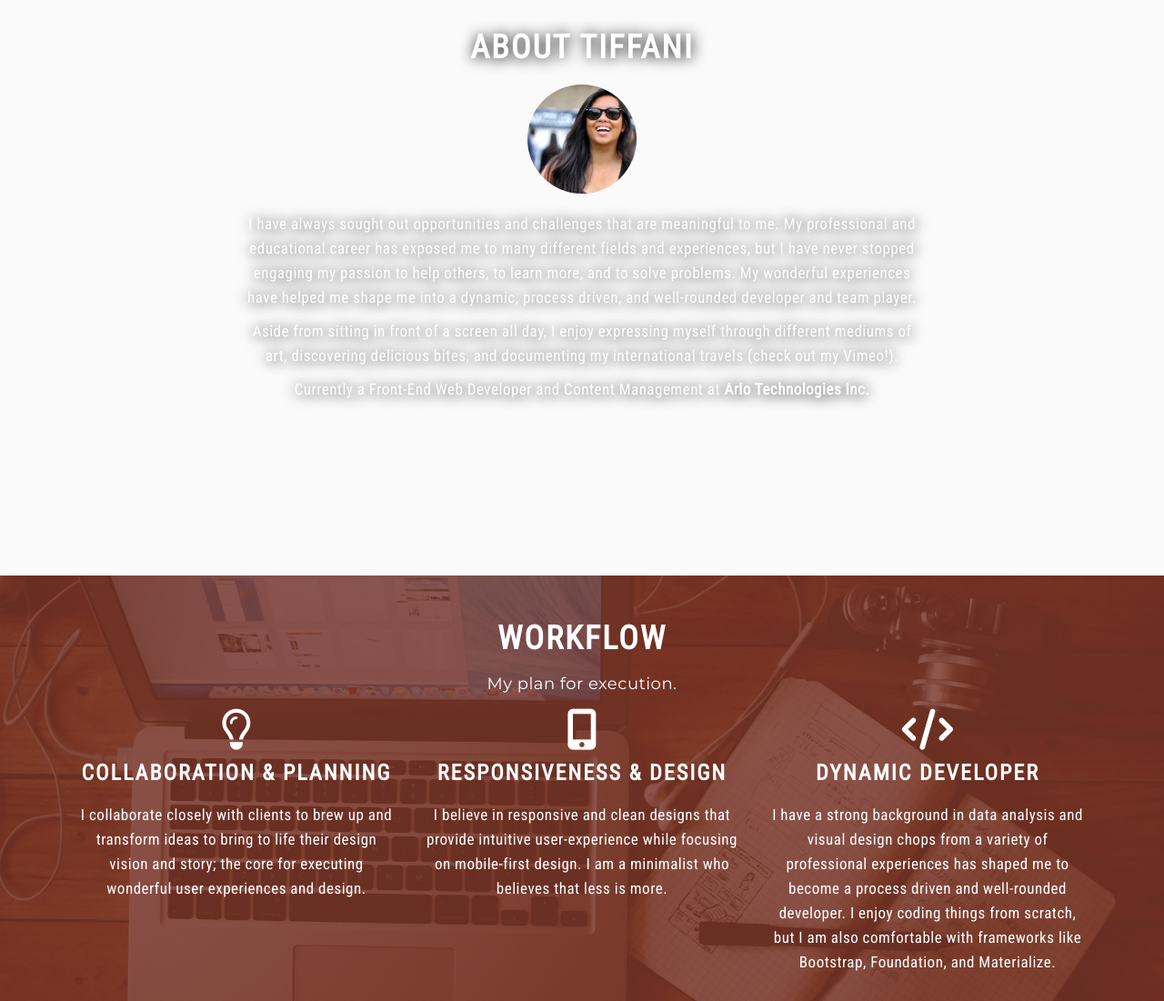
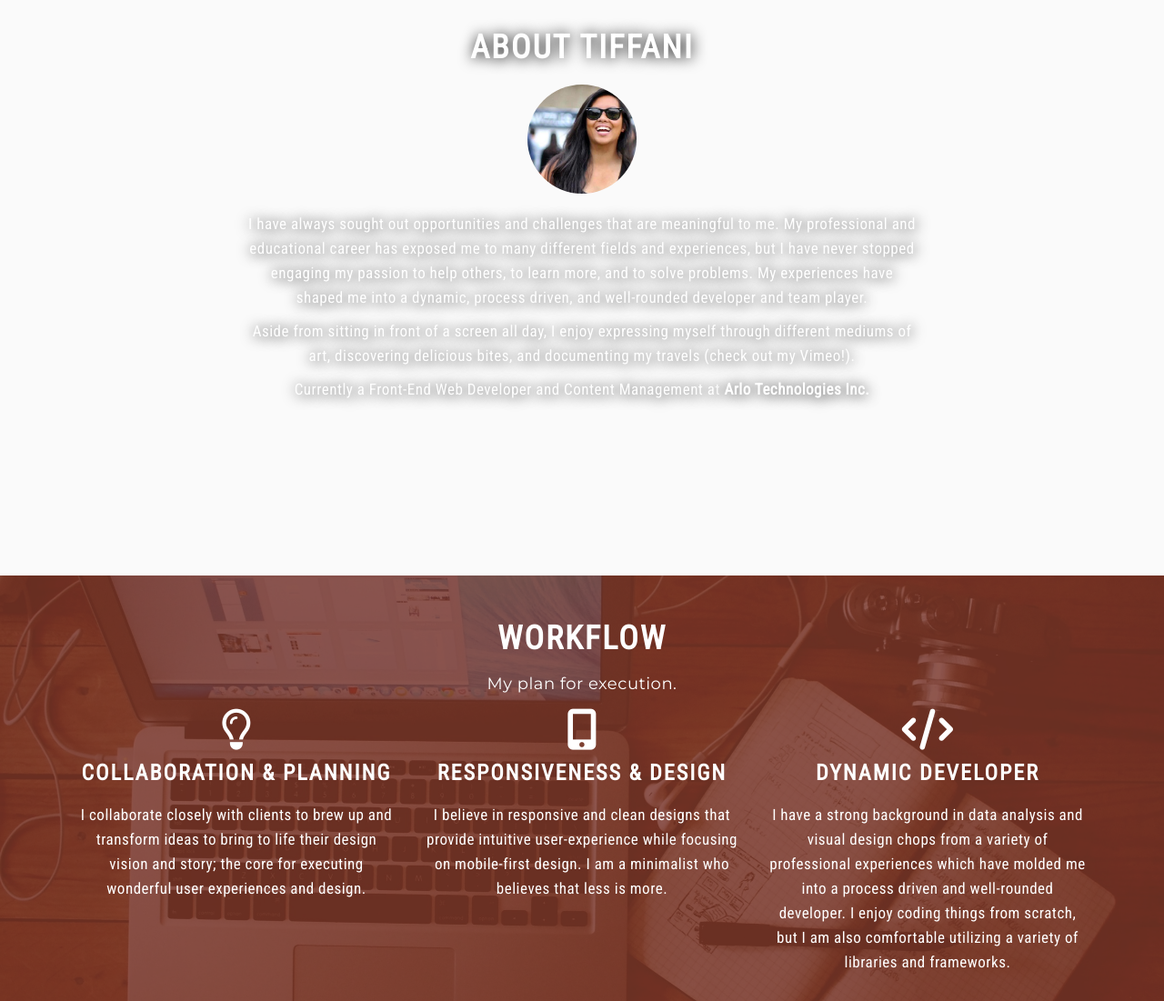
Before and after one commit to tbduong/Portfolio-Tiff-Duong, a website: page index.html in a window 1280 px wide. Shown: the part 867-1968 px from the top of the page at 91% size. Drawn offline with nearby package versions, Linux system fonts and the light colour scheme.

Commit message:
edit copies

```diff
--- a/index.html
+++ b/index.html
@@ -89,9 +89,9 @@
           <img src="./images/thumbnail.jpeg" alt="">
         </div>
         <div class="col-md-12 text-center">
-          <p>I have always sought out opportunities and challenges that are meaningful to me. My professional and educational career has exposed me to many different fields and experiences, but I have never stopped engaging my passion to help others, to learn more, and to solve problems. My wonderful experiences have helped me shape me into a dynamic, process driven, and well-rounded developer and team player.</p>
+          <p>I have always sought out opportunities and challenges that are meaningful to me. My professional and educational career has exposed me to many different fields and experiences, but I have never stopped engaging my passion to help others, to learn more, and to solve problems. My experiences have shaped me into a dynamic, process driven, and well-rounded developer and team player.</p>
 
-          <p>Aside from sitting in front of a screen all day, I enjoy expressing myself through different mediums of art, discovering delicious bites, and documenting my international travels (check out my Vimeo!).
+          <p>Aside from sitting in front of a screen all day, I enjoy expressing myself through different mediums of art, discovering delicious bites, and documenting my travels (check out my Vimeo!).
           <p>Currently a Front-End Web Developer and Content Management at <strong>Arlo Technologies Inc.</strong> </p>
         </div>
       </div>
@@ -120,7 +120,7 @@
           <i class="fa fa-code"></i>
         </div>
         <h3>Dynamic Developer</h3>
-        <p>I have a strong background in data analysis and visual design chops from a variety of professional experiences has shaped me to become a process driven and well-rounded developer. I enjoy coding things from scratch, but I am also comfortable with frameworks like Bootstrap, Foundation, and Materialize.</p>
+        <p>I have a strong background in data analysis and visual design chops from a variety of professional experiences which have molded me into a process driven and well-rounded developer. I enjoy coding things from scratch, but I am also comfortable utilizing a variety of libraries and frameworks.</p>
       </div>
     </div>
   </section>
```
